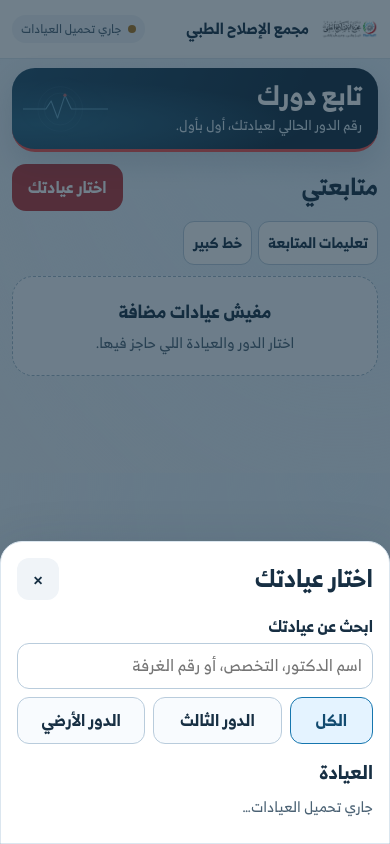
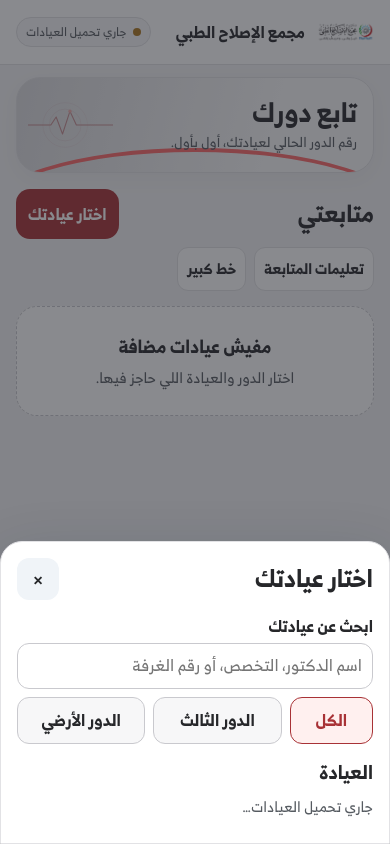
Before and after one commit to Abonabil2020/islah-queue-public, a plain HTML site: page index.html in a window 390 px wide. Both pictures are taken after a click on the button "اختار عيادتك". Drawn offline with Linux system fonts and the light colour scheme; no server answers.

Commit message:
Add CSS variables and styles for patient page theme

```diff
--- a/index.html
+++ b/index.html
@@ -192,6 +192,137 @@ html[data-large-text]{font-size:118.75%}
 .card .readout{margin-bottom:6px}
 .card .extras:not([hidden]){margin-top:0}
 html[data-large-text] .card .readout{height:7.5rem}
+
+/* Al-Islah patient page theme */
+:root {
+  --ink: #26272a;
+  --muted: #565b61;
+  --bg: #f4f4f5;
+  --line: #e2e2e5;
+  --coral: #ff6969;
+  --action: #a83236;
+  --action-soft: #fff0ef;
+}
+body { background: var(--bg); }
+.wrap { width: min(960px, calc(100% - 32px)); }
+.top { min-height: 72px; flex-wrap: wrap; padding-block: 8px; }
+.brand { font-size: 1rem; }
+.connection {
+  white-space: normal;
+  border: 1px solid var(--line);
+  background: #f8f8f9;
+}
+.connection[data-live="true"] { background: #ecf8f1; color: #18593f; }
+.hero {
+  margin-block: 20px 24px;
+  min-height: 142px;
+  padding: 20px 26px;
+  color: var(--ink);
+  background: linear-gradient(105deg, #dcdcdf, #fafafa 73%);
+  border: 1px solid #e2e2e5;
+  border-radius: 24px;
+  box-shadow: 0 6px 20px #26272a0c;
+}
+.hero::after {
+  content: "";
+  position: absolute;
+  inset: auto -10% -112px;
+  height: 128px;
+  border: 4px solid var(--coral);
+  border-radius: 50%;
+  pointer-events: none;
+}
+.hero-copy { max-width: 76%; }
+.hero p { color: var(--muted); }
+.hero-mark { color: var(--action); opacity: .48; filter: none; pointer-events: none; }
+
+.toolbar {
+  display: grid;
+  grid-template-columns: minmax(0, 1fr) auto;
+  gap: 10px 16px;
+  margin-bottom: 15px;
+}
+.toolbar h2 { grid-column: 1; grid-row: 1; }
+.toolbar-tools { grid-column: 1; grid-row: 2; gap: 8px; }
+#open-picker { grid-column: 2; grid-row: 1 / span 2; min-height: 50px; padding-inline: 20px; }
+.primary { background: var(--action); }
+.primary:hover { background: #89252a; }
+.toolbar-tools button { border-color: var(--line); }
+.toolbar-tools button[aria-pressed="true"] { background: var(--action-soft); border-color: var(--action); }
+:focus-visible { outline-color: var(--action); }
+
+.cards { gap: 16px; }
+.empty { padding: 26px 16px; background: white; border-color: #c9c9ce; }
+.card[data-tone] {
+  background: #fff;
+  border: 1px solid var(--line);
+  padding-inline: 16px;
+  box-shadow: 0 5px 18px #26272a0b;
+}
+.card[data-tone] .cardhead {
+  background: #fff;
+  margin: 0;
+  padding: 15px 0 12px;
+}
+.card .remove { background: #f4f4f5; }
+.card[data-tone] .readout {
+  background: #f7f7f8;
+  border-color: var(--line);
+}
+.card .readout,
+html[data-large-text] .card .readout {
+  height: auto;
+  min-height: 9rem;
+  margin: 0 0 12px;
+  padding: 10px 8px;
+  gap: 5px;
+}
+.card .num {
+  font-size: clamp(3.25rem, 11vw, 4.5rem);
+  max-width: 100%;
+  overflow-wrap: anywhere;
+}
+.card .status { max-width: 100%; }
+.card .extras:not([hidden]) { margin: 0 0 14px; gap: 8px; }
+.card .turn-block { padding: 8px; }
+.card .turn-heading { flex-wrap: wrap; }
+.card .turn-nums { min-height: 0; max-height: none; overflow: visible; gap: 5px; margin-top: 6px; }
+.card-footer { margin-inline: -16px; border-bottom-width: 4px; }
+.card-footer .pin-action { margin-block: 0 12px; }
+
+.service-bar { background: #fff; backdrop-filter: none; }
+.service-actions a:hover,
+.service-actions button:hover { background: #f5f5f6; }
+.service-actions button svg { color: var(--action); }
+dialog { border-color: var(--line); }
+dialog::backdrop { background: #23242b88; }
+.dialog-top { gap: 8px; }
+.dialog-top .close { flex: none; }
+.clinic-search input, .floor-buttons button { border-color: #c9c9ce; }
+.floor-buttons button { background: #f7f7f8; }
+.floor-buttons button[aria-pressed="true"] {
+  color: var(--action);
+  background: var(--action-soft);
+  border-color: var(--action);
+}
+.clinic-list { gap: 8px; }
+
+@media (max-width: 650px) {
+  .top { min-height: 60px; gap: 6px 10px; }
+  .hero { min-height: 96px; margin-block: 12px 16px; padding: 12px 16px; }
+  .hero-copy { max-width: 79%; }
+  .toolbar { gap: 8px; }
+  .toolbar-tools { grid-column: 1 / -1; }
+  #open-picker { grid-row: 1; padding-inline: 12px; }
+}
+@media (max-width: 360px) {
+  .card[data-tone] { padding-inline: 12px; }
+  .card-footer { margin-inline: -12px; }
+  .card .extras { grid-template-columns: 1fr; }
+}
+@media (max-width: 480px) {
+  html[data-large-text] .card .extras { grid-template-columns: 1fr; }
+}
 </style>
 <link rel="manifest" href="./manifest.webmanifest">
 </head>
```
